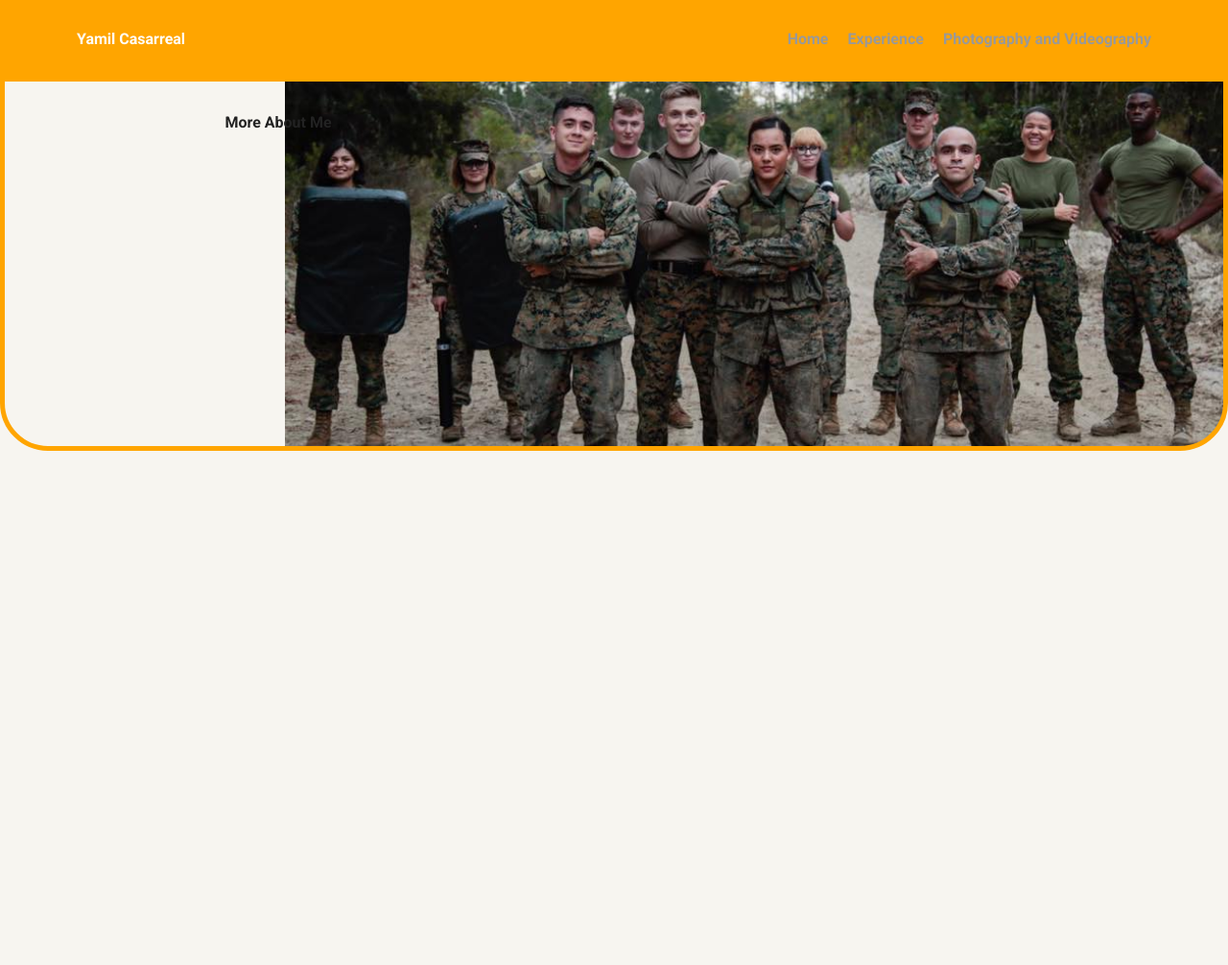
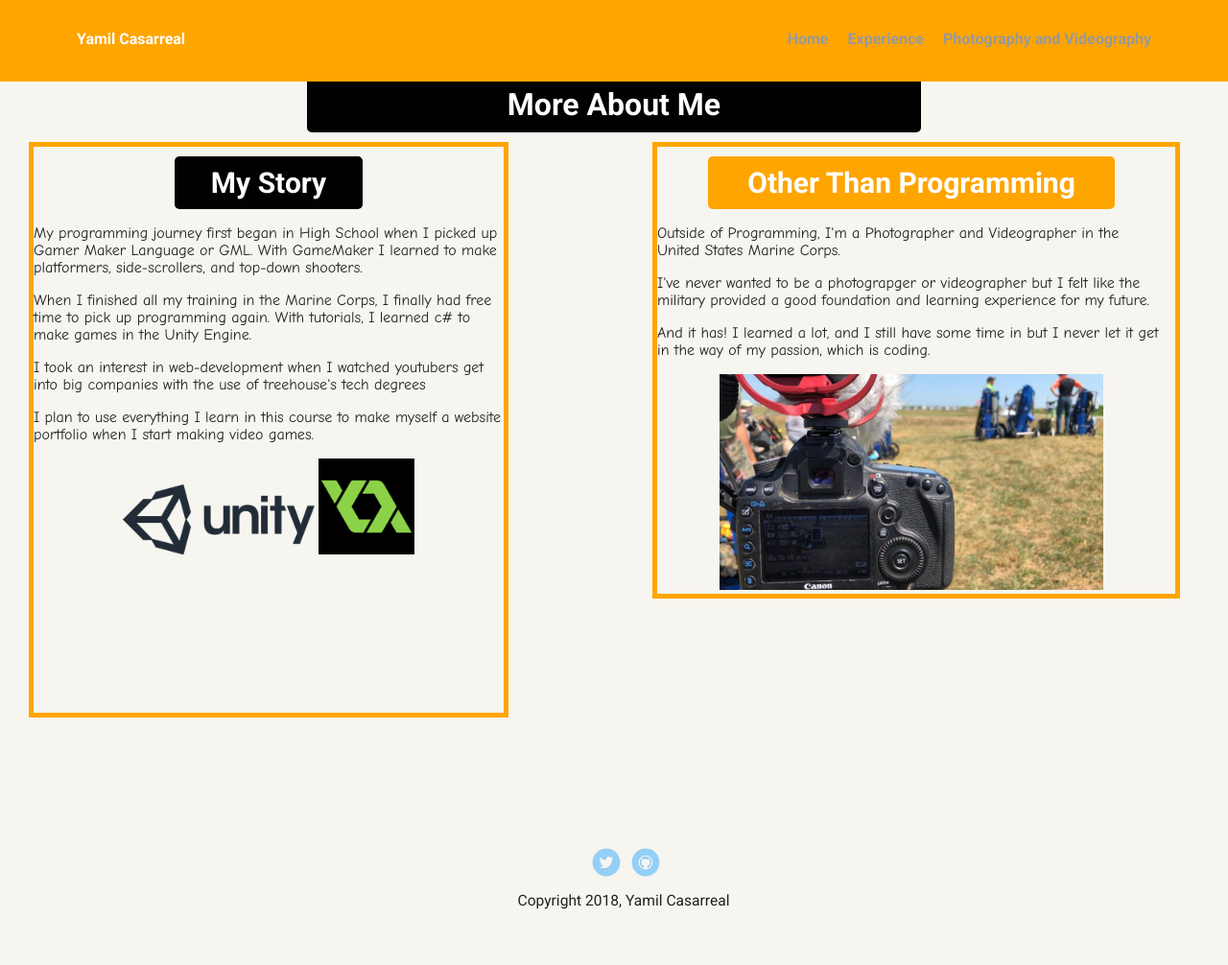
Before and after one commit to yamilcasarreal/portfolio_update_v1, a plain HTML site: page experience.html in a window 1280 px wide. Shown: the whole page at 96% size. Before the commit the page ends 800 px from the top, so only its background shows below. Drawn offline with Linux system fonts and the light colour scheme; a web font is replaced by a local one.

Commit message:
Final Project Finished
Ready for Review

```diff
--- a/experience.html
+++ b/experience.html
@@ -16,9 +16,33 @@
           <li><a href="https://www.dvidshub.net/search?q=yamil+casarreal&view=grid" target="_blank"> Photography and Videography</a> </li>
         </ul>
     </div>
-
-    <header>
-      <h4>More About Me</h4>
+    <header class="experience-header">
+      <h1 id="MoreAboutMe"class="tag"> More About Me </h1>
     </header>
-  </body>
+<div id="wrapper">
+    <div class="mystory">
+      <h4 class ="tag"> My Story</h4>
+      <p> My programming journey first began in High School when I picked up Gamer Maker Language or GML.  With GameMaker I learned to make platformers, side-scrollers, and top-down shooters. </p>
+      <p> When I finished all my training in the Marine Corps, I finally had free time to pick up programming again.  With tutorials, I learned c# to make games in the Unity Engine. </p>
+      <p> I took an interest in web-development when I watched youtubers get into big companies with the use of treehouse's tech degrees</p>
+      <p> I plan to use everything I learn in this course to make myself a website portfolio when I start making video games. </p>
+      <img  src="images/UnityLogo.png" alt="Unity's Logo" title="Unity's Logo" width="200px">
+      <img  src="images/gamemakerlogo.png" alt="GameMaker's Logo" title="GameMaker's Logo" height ="100px"width="100px">
+    </div>
+    <div class="otherthanprogramming">
+      <h5 id="h4h5"class ="tag"> Other Than Programming </h5>
+      <p> Outside of Programming, I'm a Photographer and Videographer in the United States Marine Corps. </p>
+      <p> I've never wanted to be a photograpger or videographer but I felt like the military provided a good foundation and learning experience for my future. </p>
+      <p> And it has! I learned a lot, and I still have some time in but I never let it get in the way of my passion, which is coding. </p>
+      <img src="images/videophoto.jpg" alt="photo of camera" width="400px">
+    </div>
+</div>
+  <footer>
+    <ul>
+      <li><a href="https://twitter.com/RocketmanJoey" target="_blank" class="social twitter">Twitter</a></li>
+      <!-- <li><a href="#" class="social linkedin">LinkedIn</a></li> -->
+      <li><a href="https://github.com/yamilcasarreal" class="social github">Github</a></li>
+    </ul>
+    <p class="copyright">Copyright 2018, Yamil Casarreal</p>
+  </footer>
   </html>
--- a/styles.css
+++ b/styles.css
@@ -1,5 +1,6 @@
 /* Global Layout Set-up */
 * {
+  /* font-family: "Comic Sans MS"; */
   box-sizing: border-box;
 }
 
@@ -58,7 +59,7 @@ a:hover {
   color: black;
 }
 
-header {
+.index-header {
   text-align: center;
   background: url('images/mcmap photo.jpg') no-repeat top right ;
   background-size: 77%;
@@ -68,10 +69,21 @@ header {
   padding-top: 90px;
   padding-right: 700px;
 }
-header {
+.experience-header {
+  text-align: center;
+  /* border-radius: 10px 10px 10px 10px; */
+  /* border: solid orange 2px; */
+  overflow: hidden;
+  /* border-bottom: 5px solid black; */
+  padding-top: 70px;
+  /* padding-right: 550px; */
+  /* padding-left: 550px; */
+  /* width: 50%; */
+}
+.index-header {
   line-height: 1.5;
 }
-header .profile-image {
+.index-header .profile-image {
   margin-top: 20px;
   width: 9.375rem;
   height: 9.375rem;
@@ -79,7 +91,7 @@ header .profile-image {
   border: 3px solid orange;
   transition: all .5s;
 }
-header .profile-image:hover {
+.index-header .profile-image:hover {
   transform: scale(1.2) rotate(5deg);
   border: 3px solid black;
 
@@ -100,6 +112,18 @@ main:hover {
   /* transition: all .5s; */
 
 }
+h1 {
+  color: black;
+  /* border-bottom: 5px dotted orange; */
+  margin-left: 330px;
+  width: 50%;
+  transition: all .5s;
+  /* marin-right: 250px; */
+  /* width: 150px; */
+}
+#MoreAboutMe:hover {
+  background-color: orange;
+}
 h2 {
   border-radius: 6px;
   border-bottom: 5px solid black;
@@ -111,7 +135,56 @@ h2 {
   margin: 5px;
 
 }
-p {
+.mystory {
+  margin-left: 30px;
+  flex: 0 0 65%;
+  border: solid 5px orange;
+  max-width: 500px;
+  max-height: 600px;
+  transition: all .5s;
+  /* height-width: 50%; */
+}
+.otherthanprogramming {
+  padding-right: 10px;
+  flex: 4;
+  border: solid 5px orange;
+  margin-left: 150px;
+  margin-right: 50px;
+  margin-bottom: 200px;
+  /* padding-bottom: 500px; */
+  /* margin-bottom: 500px; */
+  max-width: 800px;
+  /* max-height: 700px; */
+  transition: all .5s;
+}
+.mystory:hover, .otherthanprogramming:hover{
+  border: solid 5px black;
+}
+#wrapper {
+  display: flex;
+}
+h4{
+  text-align: center;
+  font-size: 30px;
+  /* border-bottom: solid black 4px; */
+  width: 40%;
+}
+h5 {
+  text-align: center;
+  font-size: 30px;
+  /* border-bottom: solid black 4px; */
+  width: 80%;
+}
+#h4h5 {
+  background-color: orange;
+}
+.mystory p, .otherthanprogramming p {
+  text-align: left;
+  font-family: "Comic Sans MS";
+  font-weight: 450
+}
+
+.mybackground p, .card p, .hobbys p {
   border-radius: 6px;
   display: inline-block;
   background: #ff9904;
@@ -120,6 +193,15 @@ p {
   padding: 3px 5px;
   /* margin: 5px; */
 
+}
+.experience-paragraph p {
+  text-align: left;
+  /* margin-right: 440px; */
+}
+.experience-paragraph {
+
+  font-size: 20px;
+  text-align: left;
 }
 .tag {
   background-color: #000100;
@@ -292,11 +374,11 @@ a.social:hover {
       margin: 0 auto;
   }
 
-  header {
+  .index-header {
     min-height: 470px;
     transition: all .5s;
   }
-  header:hover {
+  .index-header:hover {
     border: 5px solid black;
   }
 
```
Also changed, not shown: index.html (+2 -2 lines), images/UnityLogo.png (added), images/gamemakerlogo.png (added), images/videophoto.jpg (added).
